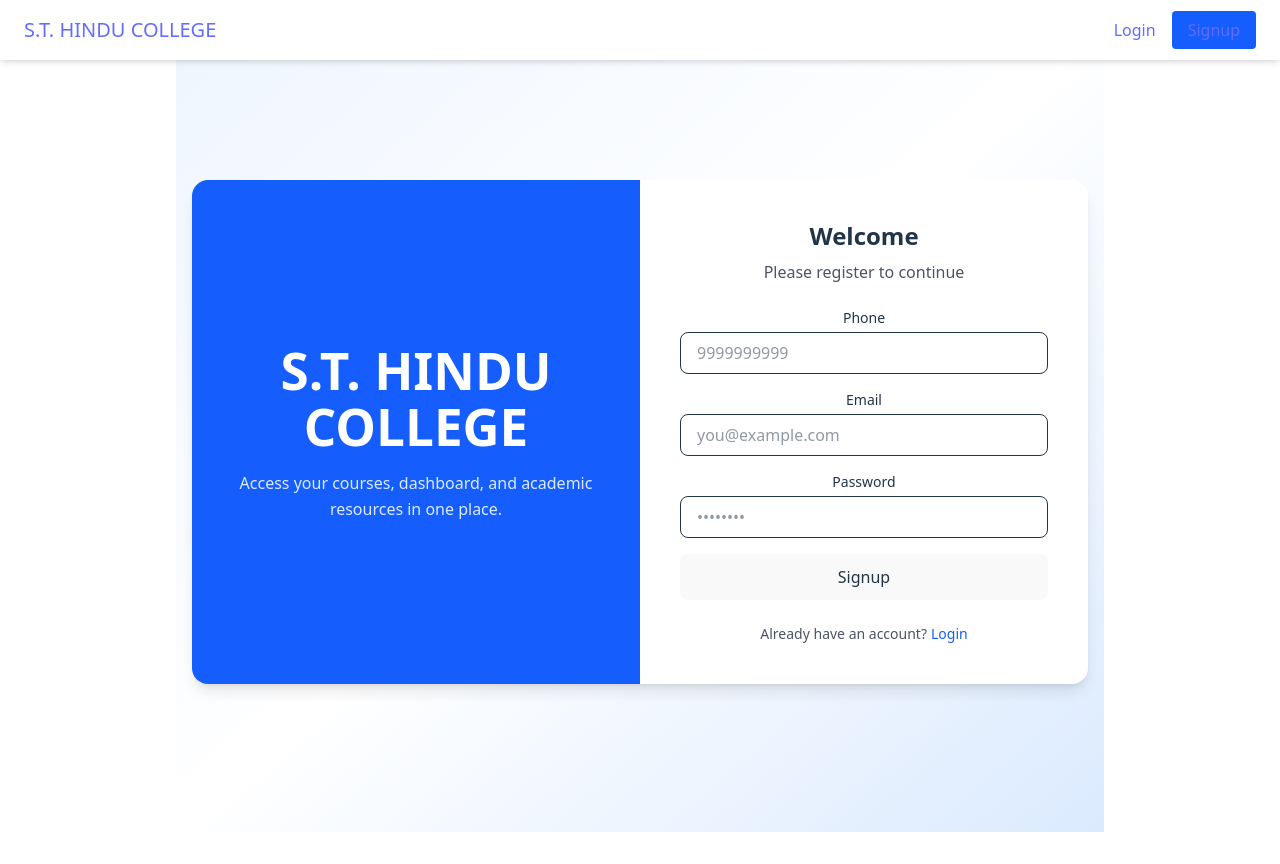
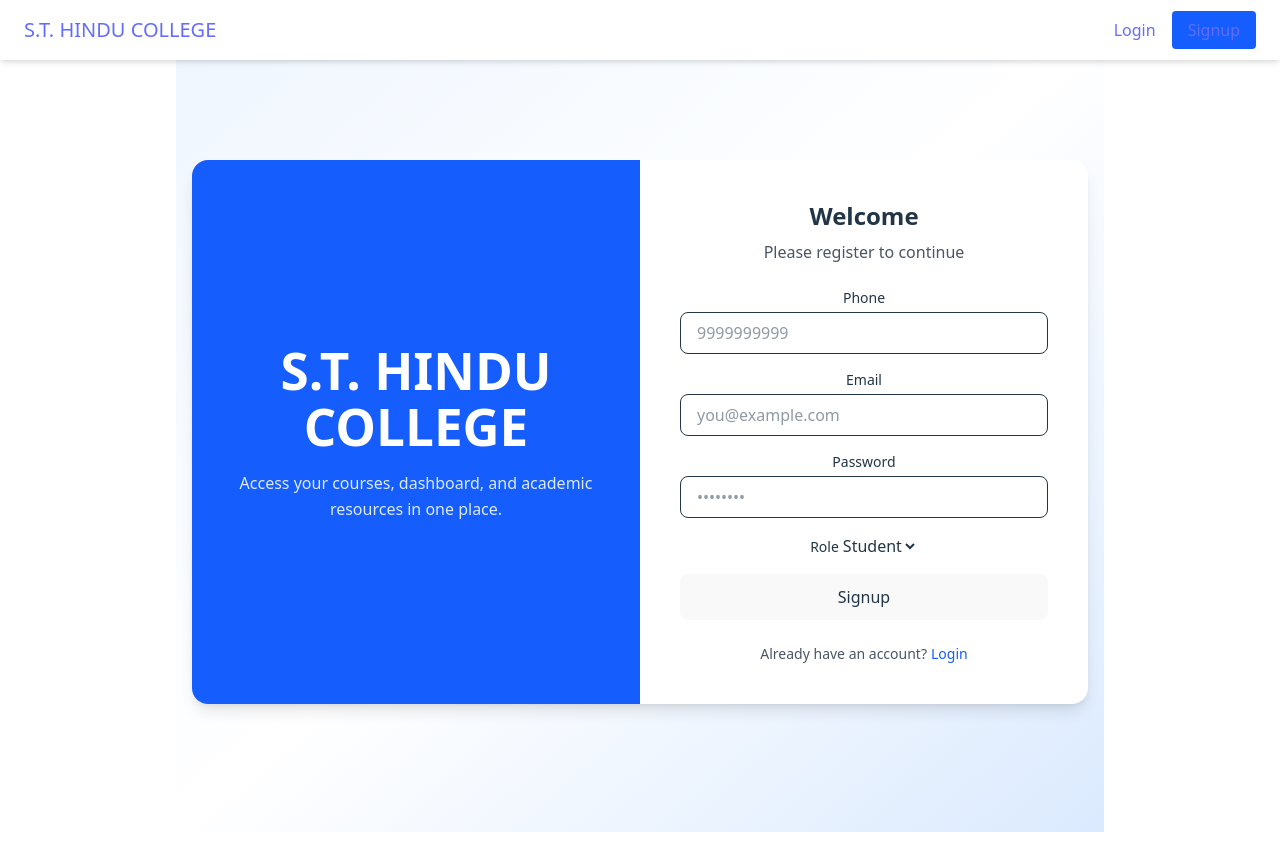
Before and after one commit to Maneesh63/Attendance-System-Frontend, a React (Vite) app: page /signup in a window 1280 px wide. Built offline with nearby package versions, Linux system fonts and the light colour scheme.

Commit message:
dockerized

```diff
--- a/src/auth/login.tsx
+++ b/src/auth/login.tsx
@@ -47,6 +47,7 @@ const CreateLoginComponent = () => {
 
       if (response.ok) {
         localStorage.setItem("token", result.token);
+        localStorage.setItem("role", result.role);
         toast.success(result.message || "Login successful");
         navigate("/");
       } else {
--- a/src/auth/signup.tsx
+++ b/src/auth/signup.tsx
@@ -19,12 +19,13 @@ const CreateLoginComponent = () => {
     password: "",
     username: "",
     phone: "",
+    role: "",
   });
 
   const [loading, setLoading] = useState(false);
   const [error, setError] = useState<string | null>(null);
 
-  const handleOnChange = (e: React.ChangeEvent<HTMLInputElement>) => {
+  const handleOnChange = (e: React.ChangeEvent<HTMLInputElement | HTMLSelectElement>) => {
     setFormData((prev) => ({
       ...prev,
       [e.target.name]: e.target.value,
@@ -49,6 +50,7 @@ const CreateLoginComponent = () => {
 
       if (response.ok) {
         localStorage.setItem("token", result.token);
+        localStorage.setItem("role", result.role);
         toast.success(result.message || "Signup successful");
         navigate("/");
       }
@@ -128,6 +130,16 @@ const CreateLoginComponent = () => {
               />
             </div>
 
+            <div>
+              <label className="text-sm font-medium mb-1">
+                 Role
+              </label>
+            <select name="role" onChange={handleOnChange} value={formData.role}>
+              <option value="student">Student</option>
+             <option value="teacher">Teacher</option>
+            </select>
+            </div>
+
             {error && (
               <p className="text-red-500 text-sm">{error}</p>
             )}
--- a/src/erm/enrollment.tsx
+++ b/src/erm/enrollment.tsx
@@ -251,7 +251,7 @@ const EnrollmentMain = () => {
         </div>
       </div>
 
-      {/* ================= SUBMIT ================= */}
+
       <div className="pt-10">
         <button
           type="submit"
--- a/vite.config.ts
+++ b/vite.config.ts
@@ -5,4 +5,9 @@ import tailwindcss from "@tailwindcss/vite";
 // https://vite.dev/config/
 export default defineConfig({
   plugins: [react(), tailwindcss()],
+  server: {
+    host: '0.0.0.0', // listen on all network interfaces
+    port: 5173,      // default Vite port
+    strictPort: true // fail if port is taken
+  }
 })
```
Also changed, not shown: 1 other file (tests, documents, lock files or other folders).
